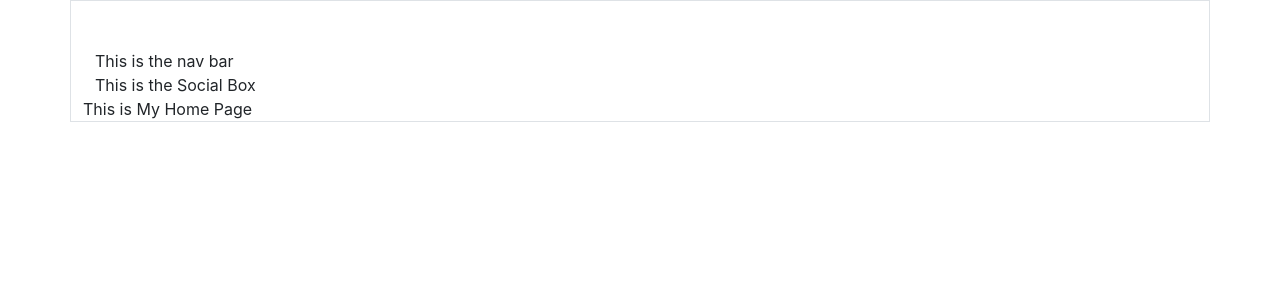
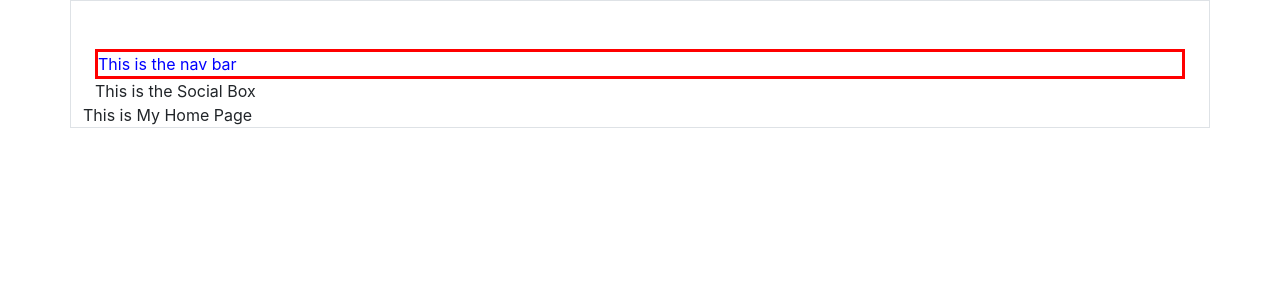
Before and after one commit to Job85/portfolio-site, a React (Create React App) app: page / in a window 1280 px wide. Shown: the top 300 px of the page. Built offline with nearby package versions, Linux system fonts and the light colour scheme.

Commit message:
imported scss and gave color: blue & border: solid red

```diff
--- a/public/css/main.css
+++ b/public/css/main.css
@@ -1,3 +1,6 @@
-
+.nav-bar {
+  color: blue;
+  border: solid red;
+}
 
 /*# sourceMappingURL=main.css.map */
--- a/src/components/Header/NavBar.jsx
+++ b/src/components/Header/NavBar.jsx
@@ -1,10 +1,11 @@
 import React from "react";
 import { NavLink } from "react-router-dom";
+import '../../scss/layout/_navigation.scss';
 
 const NavBar = () => {
 
     return (
-        <div>
+        <div className="nav-bar">
             This is the nav bar
             {/* <NavLink to='/'>Home</NavLink>
             <NavLink to="/about">About</NavLink>
--- a/src/scss/layout/_navigation.scss
+++ b/src/scss/layout/_navigation.scss
@@ -0,0 +1,4 @@
+.nav-bar {
+    color: blue;
+    border: solid red;
+}
```
Also changed, not shown: 1 other file (tests, documents, lock files or other folders).
